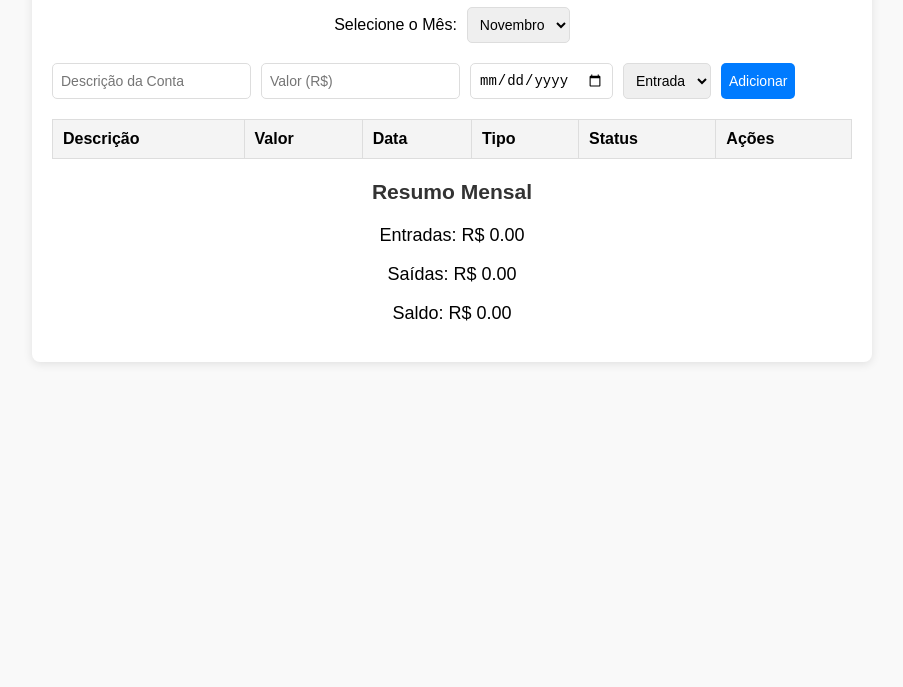
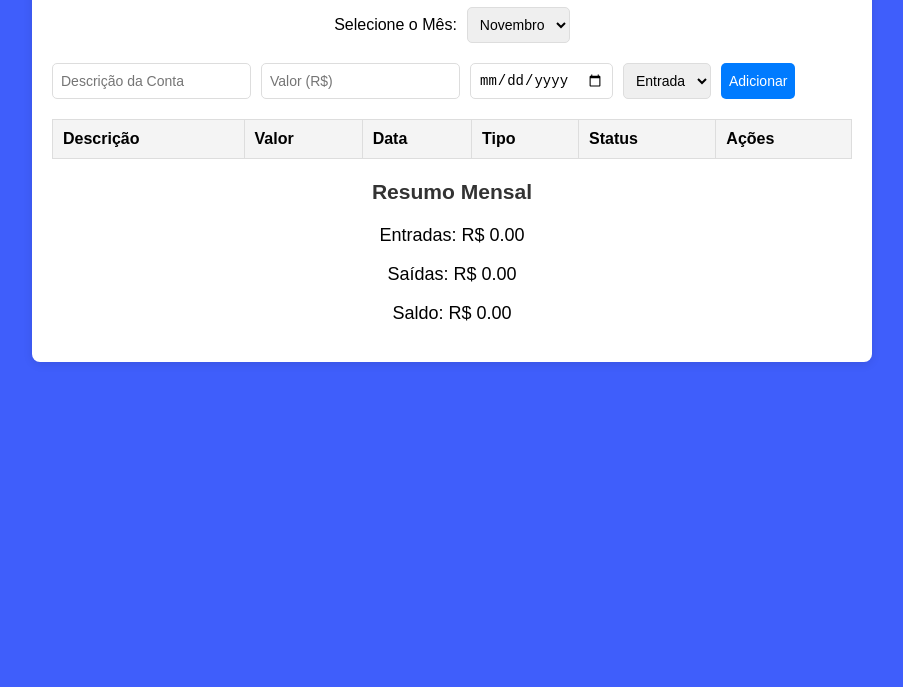
Before and after one commit to Williansviana/controle-despesa, a plain HTML site: page index.html in a window 1280 px wide. Shown: the part 113-800 px from the top of the page, without its empty margins (188-1091 px from the left). Drawn offline with Linux system fonts and the light colour scheme.

Commit message:
alterar cor

```diff
--- a/style.css
+++ b/style.css
@@ -1,10 +1,14 @@
 /* Estilização básica */
 body {
   font-family: Arial, sans-serif;
-  background-color: #f9f9f9;
+
   margin: 0;
   padding: 0;
+  background: rgb(63,94,251);
+
 }
+
+
 
 .container {
   max-width: 800px;
@@ -13,6 +17,7 @@ body {
   padding: 20px;
   border-radius: 8px;
   box-shadow: 0 2px 10px rgba(0, 0, 0, 0.1);
+
 }
 
 .month-selector{
```
Also changed, not shown: index.html (+1 -0 lines).
